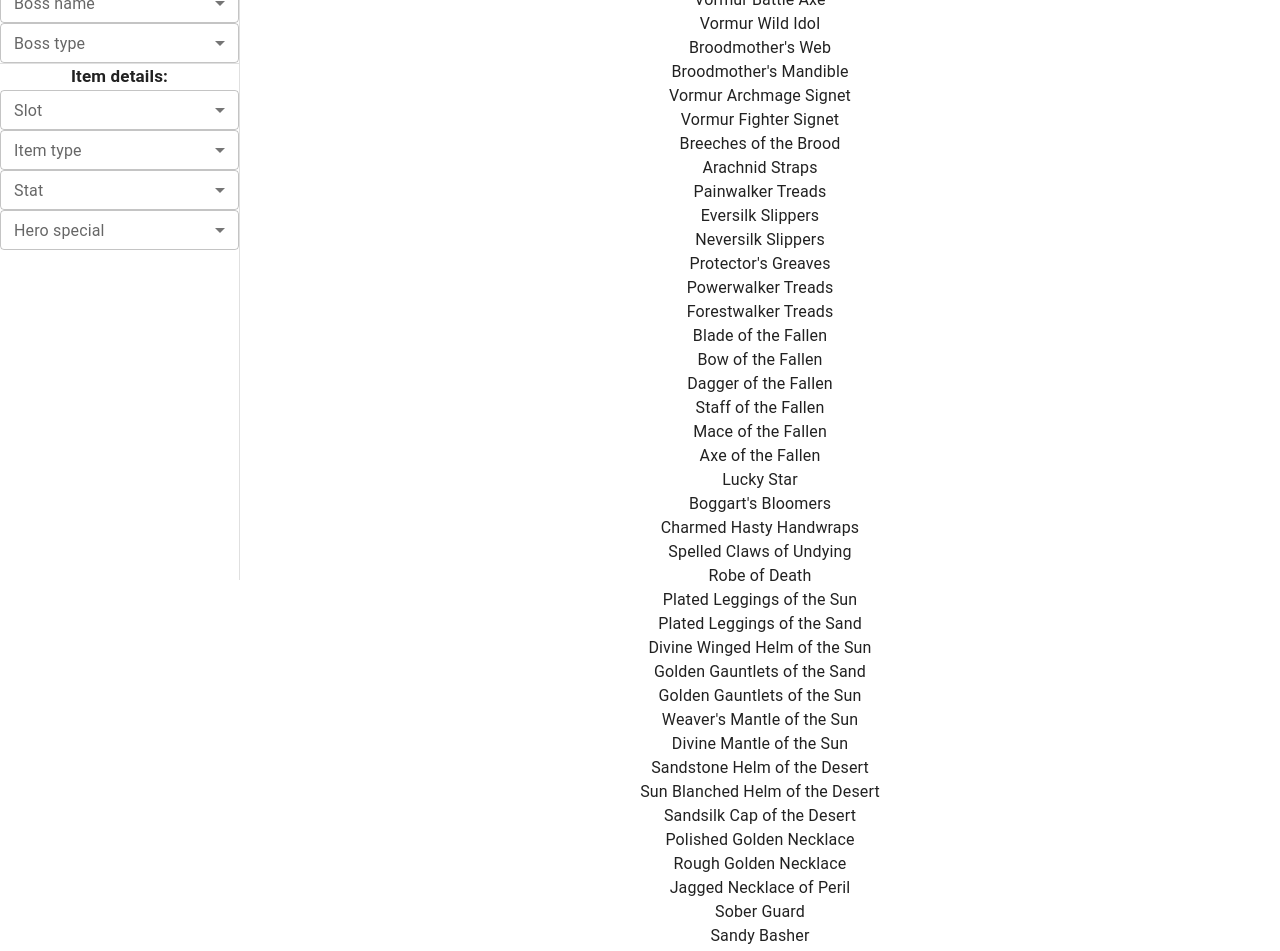
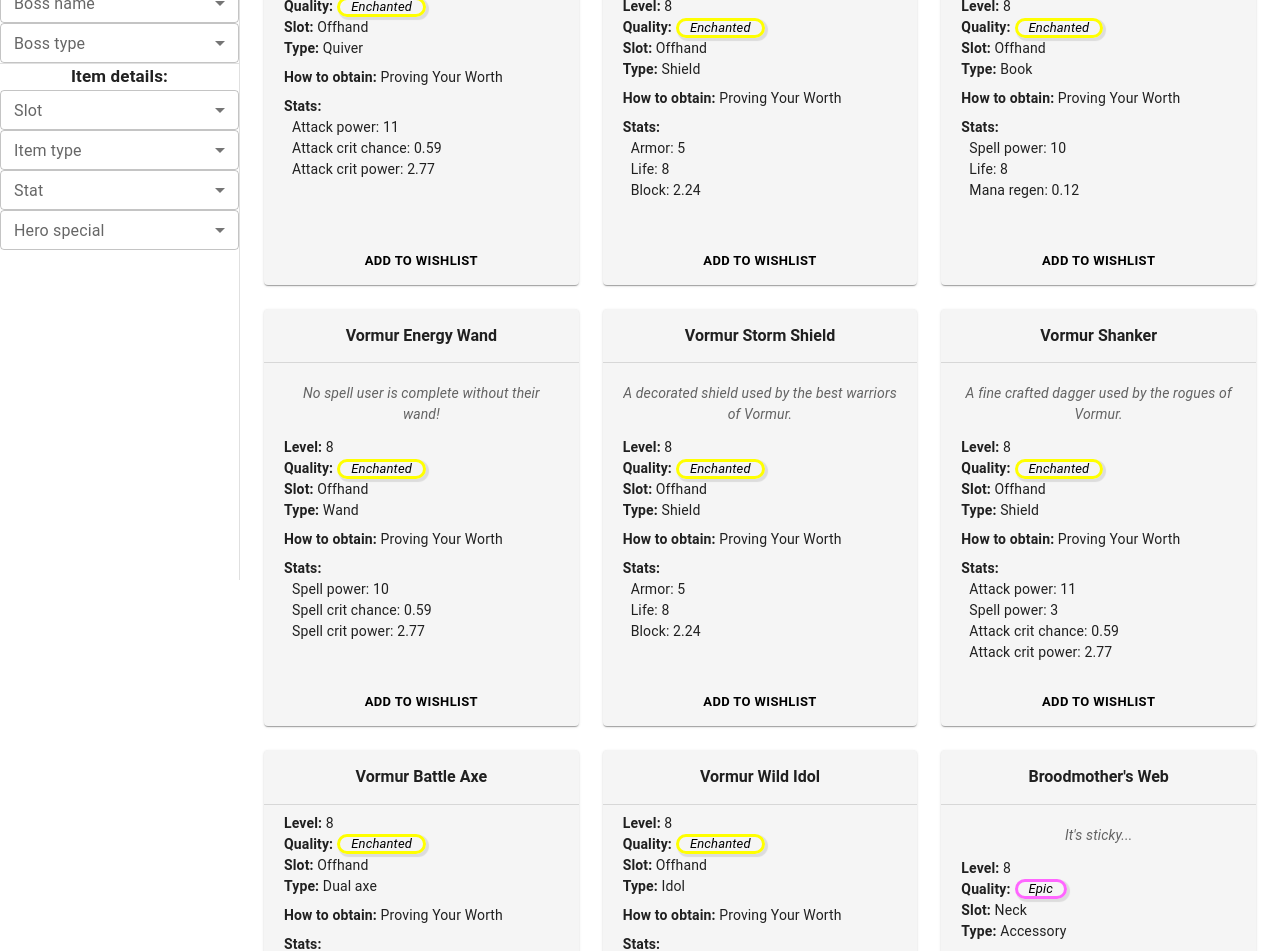
Before and after one commit to kodomax/tkok, a React (Vite) app: page / in a window 1280 px wide. Shown: the part 220-1171 px from the top of the page. Built offline with nearby package versions, Linux system fonts and the light colour scheme.

Commit message:
implemented item list

```diff
--- a/src/App.jsx
+++ b/src/App.jsx
@@ -1,6 +1,7 @@
 
 import { useState } from 'react'
 import { createTheme, ThemeProvider } from '@mui/material/styles';
+import CssBaseline from '@mui/material/CssBaseline';
 import Filters from './components/Filters';
 import ItemList from './components/ItemList';
 
@@ -19,6 +20,37 @@ const theme = createTheme({
       main: '#000000',
     },
   },
+  components: {
+    MuiCssBaseline: {
+      styleOverrides: {
+        body: {
+          scrollbarColor: "#ff0000 #2b2b2b",
+          "&::-webkit-scrollbar, & *::-webkit-scrollbar": {
+            backgroundColor: "#f5f5f5",
+            width: 10
+          },
+          "&::-webkit-scrollbar-thumb, & *::-webkit-scrollbar-thumb": {
+            borderRadius: 8,
+            backgroundColor: "#FFD700",
+            minHeight: 24,
+            border: "1px solid #94a3b8",
+          },
+          "&::-webkit-scrollbar-thumb:focus, & *::-webkit-scrollbar-thumb:focus": {
+            backgroundColor: "#959595",
+          },
+          "&::-webkit-scrollbar-thumb:active, & *::-webkit-scrollbar-thumb:active": {
+            backgroundColor: "#959595",
+          },
+          "&::-webkit-scrollbar-thumb:hover, & *::-webkit-scrollbar-thumb:hover": {
+            backgroundColor: "#ffbf00",
+          },
+          "&::-webkit-scrollbar-corner, & *::-webkit-scrollbar-corner": {
+            backgroundColor: "#2b2b2b",
+          },
+        },
+      },
+    },
+  }
 });
 
 function App() {
@@ -30,6 +62,7 @@ function App() {
 
   return (
     <ThemeProvider theme={theme}>
+      <CssBaseline />
       <Filters isOpened={isFilterOpened} handleToggle={handleDrawerToggle} />
       <ItemList handleDrawerToggle={handleDrawerToggle} />
     </ThemeProvider>
--- a/src/components/Filters.jsx
+++ b/src/components/Filters.jsx
@@ -1,5 +1,4 @@
 import Box from '@mui/material/Box';
-import CssBaseline from '@mui/material/CssBaseline';
 import Divider from '@mui/material/Divider';
 import Drawer from '@mui/material/Drawer';
 import Toolbar from '@mui/material/Toolbar';
@@ -10,6 +9,7 @@ import FormControl from '@mui/material/FormControl';
 import RadioGroup from '@mui/material/RadioGroup';
 import FormControlLabel from '@mui/material/FormControlLabel';
 import Radio from '@mui/material/Radio';
+
 import { SOURCES, BOSSES, BOSS_TYPES, TYPES, SLOTS, HEROES, STATS } from '../types';
 import SelectFilter from './SelectFilter';
 
@@ -77,7 +77,6 @@ const Filters = ({ isOpened, handleToggle }) => {
 
   return (
     <Box sx={{ display: 'flex' }}>
-      <CssBaseline />
       <Box
         component="nav"
         sx={{ width: { sm: 240 }, flexShrink: { sm: 0 } }}
--- a/src/components/Item.jsx
+++ b/src/components/Item.jsx
@@ -1,12 +1,121 @@
+import { useCallback, useState, memo } from 'react';
+import Card from '@mui/material/Card';
+import CardContent from '@mui/material/CardContent';
+import CardHeader from '@mui/material/CardHeader';
+import CardActions from '@mui/material/CardActions';
+import Button from '@mui/material/Button';
+import Typography from '@mui/material/Typography';
+import Box from '@mui/material/Box';
+import Chip from '@mui/material/Chip';
+import Divider from '@mui/material/Divider';
+import Fade from '@mui/material/Fade';
+import { grey } from '@mui/material/colors';
+
+import { QUALITIES } from '../types';
 
 const Item = ({ item }) => {
+  const [isHovered, setIsHovered] = useState(false);
+
+  const toggleHover = useCallback(() => setIsHovered(prev => !prev), [])
+
+  const getQualityColor = useCallback(() => {
+    switch (item.quality) {
+      case QUALITIES.ENCHANTED:
+        return '#ffff00'
+      case QUALITIES.EPIC:
+        return '#ff66ff'
+      case QUALITIES.RELIC:
+        return '#ffcc3a'
+    }
+  }, [])
+
   return (
-    <div className='grow min-w-[300px] h-[300px] max-w-[400px] rounded-3xl bg-gray-200'>
-      <p className='w-[200px]'>
-        {item.name}
-      </p>
-    </div>
+    <Fade in easing={{ enter: 'cubic-bezier(0.4, 0, 0.2, 1)' }}>
+      <Card
+        raised={isHovered}
+        onMouseOver={toggleHover}
+        onMouseOut={toggleHover}
+        sx={{ backgroundColor: grey[100] }}
+      >
+        <CardHeader title={item.name} titleTypographyProps={{ fontSize: 16, fontWeight: 'bold' }} />
+
+        <Divider />
+
+        <CardContent sx={{ padding: '8px 20px', textAlign: 'start' }}>
+          <Box sx={{ overflow: "hidden", overflowY: "scroll", height: 300 }}>
+            {item.desc && (
+              <Typography sx={{ fontSize: 14, fontStyle: 'italic', my: 1.5, textAlign: 'center' }} color="text.secondary" >
+                {item.desc}
+              </Typography>
+            )}
+
+            <Typography sx={{ fontSize: 14 }}>
+              <b>Level:</b> {item.level}
+            </Typography>
+
+            <Box display="flex" gap={0.5} alignItems="center">
+              <Typography sx={{ fontSize: 14 }}>
+                <b>Quality:</b>
+              </Typography>
+              <Chip
+                label={item.quality}
+                variant='outlined'
+                sx={{ color: 'black', height: 20, borderWidth: 3, fontStyle: 'italic', borderColor: getQualityColor(), boxShadow: '2px 2px 1px 1px rgba(0,0,0,0.1)' }}
+              />
+            </Box>
+
+            <Typography sx={{ fontSize: 14 }}>
+              <b>Slot:</b> {item.slot}
+            </Typography>
+
+            <Typography sx={{ fontSize: 14 }}>
+              <b>Type:</b> {item.type}
+            </Typography>
+
+            <Typography sx={{ fontSize: 14, py: 1 }}>
+              <b>How to obtain:</b> {item.source.id}
+              {item.source?.kill && ` (${item.source?.kill})`}
+            </Typography>
+
+            <Typography sx={{ fontSize: 14 }}>
+              <b>Stats:</b>
+            </Typography>
+
+            {Object.entries(item.stats).map(([statName, statValue]) => (
+              <Typography sx={{ fontSize: 14, pl: 1 }} key={`${item.name}_${statName}`}>
+                {statName}: {statValue}
+              </Typography>
+            ))}
+
+            {item?.special && (
+              <>
+                <Typography sx={{ fontSize: 14, pt: 1 }}>
+                  <b>Special bonuses:</b>
+                </Typography>
+
+                {Object.entries(item.special).map(([specialName, specialDesc]) => (
+                  <Typography sx={{ fontSize: 14, px: 1, py: 0.5 }} key={`${item.name}_${specialName}`}>
+                    <b>{specialName}:</b> {specialDesc}
+                  </Typography>
+                ))}
+              </>
+            )}
+          </Box>
+        </CardContent>
+
+        <CardActions>
+          <Button
+            size="small"
+            color='secondary'
+            fullWidth
+            sx={{ fontWeight: 'bold' }}
+          >
+            Add to wishlist
+          </Button>
+        </CardActions>
+      </Card>
+    </Fade>
   )
 };
 
-export default Item;
+export default memo(Item);
--- a/src/components/ItemList.jsx
+++ b/src/components/ItemList.jsx
@@ -6,10 +6,14 @@ import Toolbar from '@mui/material/Toolbar';
 import Typography from '@mui/material/Typography';
 import SearchIcon from '@mui/icons-material/Search';
 import TextField from '@mui/material/TextField';
+import Grid from '@mui/material/Unstable_Grid2';
+
+import Item from './Item';
 import { items } from '../items';
-import Item from './Item';
 
 const ItemList = ({ handleDrawerToggle }) => {
+
+  const getFillerWidth = (columns) => `${(columns - items.length % columns) * (100 / columns)}%`
 
   const containerStyles = {
     width: { sm: 'calc(100% - 240px)' },
@@ -57,11 +61,21 @@ const ItemList = ({ handleDrawerToggle }) => {
       <Box component="main" sx={containerStyles}>
         <Toolbar />
 
-        <div className='flex flex-wrap p-4 gap-4 justify-center'>
-          {items.map((item) => (
-            <Item key={item.name} item={item} />
-          ))}
-        </div>
+        <Box component="div" sx={{ padding: 3 }}>
+          <Grid container spacing={3} columns={12} sx={{}}>
+            {items.map((item) => (
+              <Grid xs={12} sm={6} md={4} key={item.name} style={{ minWidth: 300, flexGrow: 1 }}>
+                <Item item={item} />
+              </Grid>
+            ))}
+
+            {[...Array(2)].map((_, i) => (
+              <Grid key={`filler${i}`} style={{ flexGrow: 1, padding: 0, minWidth: 300 }} sx={{
+                flexBasis: { md: '33%', sm: '50%', xs: 0 }
+              }} />
+            ))}
+          </Grid>
+        </Box>
       </Box>
     </>
   )
--- a/src/types.js
+++ b/src/types.js
@@ -1,5 +1,5 @@
 export const QUESTS = {
-  PROVING_YOUR_WORTH: 0,
+  PROVING_YOUR_WORTH: 'Proving Your Worth',
 }
 
 export const BOSSES = {
@@ -45,44 +45,44 @@ export const HEROES = {
 }
 
 export const SLOTS = {
-  MAINHAND: 'mainhand',
-  OFFHAND: 'offhand',
-  NECK: 'neck',
-  RING: 'ring',
-  LEGS: 'legs',
-  BELT: 'belt',
-  BOOTS: 'boots',
-  GLOVES: 'gloves',
-  CHEST: 'chest',
-  HELM: 'helm',
-  SHOULDER: 'shoulder',
+  MAINHAND: 'Mainhand',
+  OFFHAND: 'Offhand',
+  NECK: 'Neck',
+  RING: 'Ring',
+  LEGS: 'Legs',
+  BELT: 'Belt',
+  BOOTS: 'Boots',
+  GLOVES: 'Gloves',
+  CHEST: 'Chest',
+  HELM: 'Helm',
+  SHOULDER: 'Shoulder',
 }
 
 export const TYPES = {
-  QUIVER: 'quiver',
-  SHIELD: 'shield',
-  BOOK: 'book',
-  WAND: 'wand',
-  DUAL_DAGGER: 'dual dagger',
-  DUAL_AXE: 'dual axe',
-  IDOL: 'idol',
-  ACCESSORY: 'accessory',
-  MITHRIL: 'mithril',
-  LEATHER: 'leather',
-  CLOTH: 'cloth',
-  MAIL: 'mail',
-  SWORD: 'sword',
-  BOW: 'bow',
-  DAGGER: 'dagger',
-  STAFF: 'staff',
-  MACE: 'mace',
-  AXE: 'axe',
+  QUIVER: 'Quiver',
+  SHIELD: 'Shield',
+  BOOK: 'Book',
+  WAND: 'Wand',
+  DUAL_DAGGER: 'Dual dagger',
+  DUAL_AXE: 'Dual axe',
+  IDOL: 'Idol',
+  ACCESSORY: 'Accessory',
+  MITHRIL: 'Mithril',
+  LEATHER: 'Leather',
+  CLOTH: 'Cloth',
+  MAIL: 'Mail',
+  SWORD: 'Sword',
+  BOW: 'Bow',
+  DAGGER: 'Dagger',
+  STAFF: 'Staff',
+  MACE: 'Mace',
+  AXE: 'Axe',
 }
 
 export const QUALITIES = {
-  ENCHANTED: 'enchanted',
-  EPIC: 'epic',
-  RELIC: 'relic',
+  ENCHANTED: 'Enchanted',
+  EPIC: 'Epic',
+  RELIC: 'Relic',
 }
 
 export const STATS = {
```
